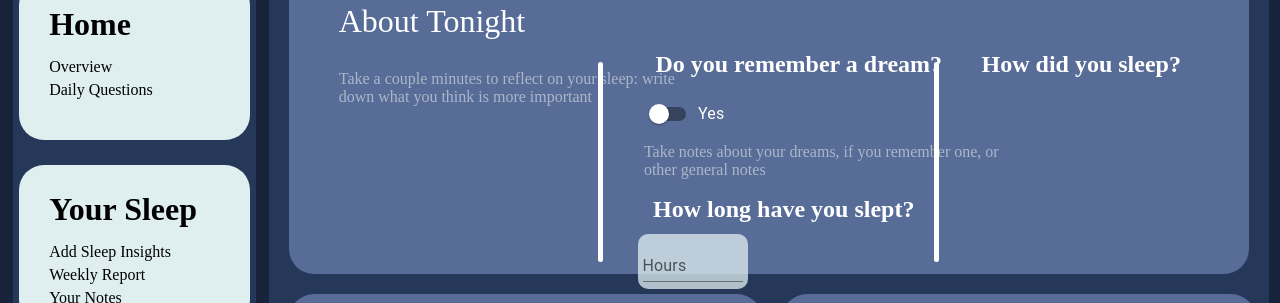
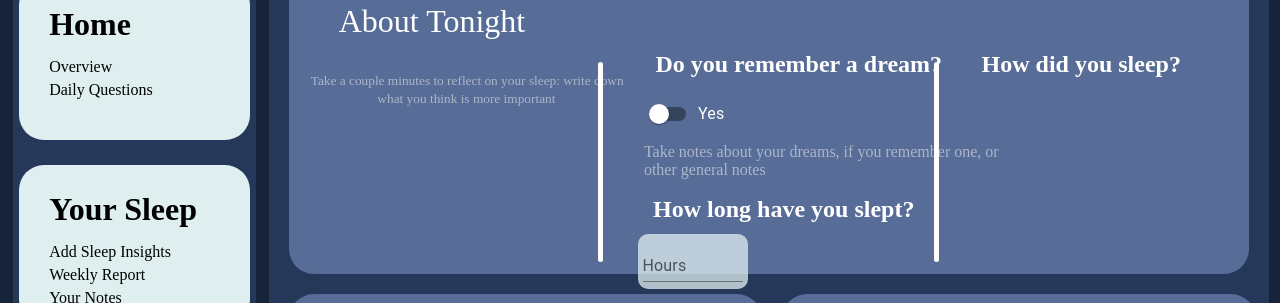
Before and after one commit to nite-app/nite, a React (Create React App) app: page /page2 in a window 1280 px wide. Shown: the part 220-523 px from the top of the page. Built offline with nearby package versions, Linux system fonts and the light colour scheme.

Commit message:
textarea

```diff
--- a/src/App.css
+++ b/src/App.css
@@ -369,9 +369,26 @@
   opacity: 0.5;
   text-align: left;
   width: 355px;
-  height: 36px;
+  height: 80%;
   margin-top: 20px;
-  margin-left: 50px;
+  margin-left: 20px;
+  margin: none;
+  background: transparent;
+  resize: none;
+  border: 0 none;
+  outline: none;
+
+  -webkit-box-shadow: none;
+  -moz-box-shadow: none;
+  box-shadow: none;
+}
+
+.mainpanelleft2text:focus {
+  border: none;
+}
+
+.mainpanelleft2text::placeholder {
+  color: white;
 }
 
 .pg2maintopheader {
--- a/src/Screens/Page2.js
+++ b/src/Screens/Page2.js
@@ -10,6 +10,9 @@ import Switch from "@mui/material/Switch";
 import TextField from "@mui/material/TextField";
 import Box from "@mui/material/Box";
 import { createTheme } from "@mui/material/styles";
+import { grey } from "@mui/material/colors";
+
+const primary = grey[50];
 
 export default class Page2 extends Component {
   render() {
@@ -63,10 +66,15 @@ export default class Page2 extends Component {
               <h1 className="pg2mainheader">About Tonight</h1>
               <div className="mainpanelgrid">
                 <div className="mainpanelleft">
-                  <p className="mainpanelleft2text">
-                    Take a couple minutes to reflect on your sleep: write down
-                    what you think is more important
-                  </p>
+                  <textarea
+                    name="dream"
+                    id="dreamtxt"
+                    cols=""
+                    rows="5"
+                    placeholder="Take a couple minutes to reflect on your sleep: write down
+                    what you think is more important"
+                    className="mainpanelleft2text"
+                  ></textarea>
                 </div>
                 <hr className="mainpanelsep"></hr>
                 <div className="mainpanelcenter">
@@ -100,7 +108,6 @@ export default class Page2 extends Component {
                         type="number"
                         margin="none"
                         size="small"
-                        color="primary"
                       />
                     </div>
                   </div>
@@ -134,7 +141,7 @@ const linkStyle = {
 const theme = createTheme({
   palette: {
     primary: {
-      main: "#DFEFF0",
+      main: grey[50],
     },
   },
 });
```
